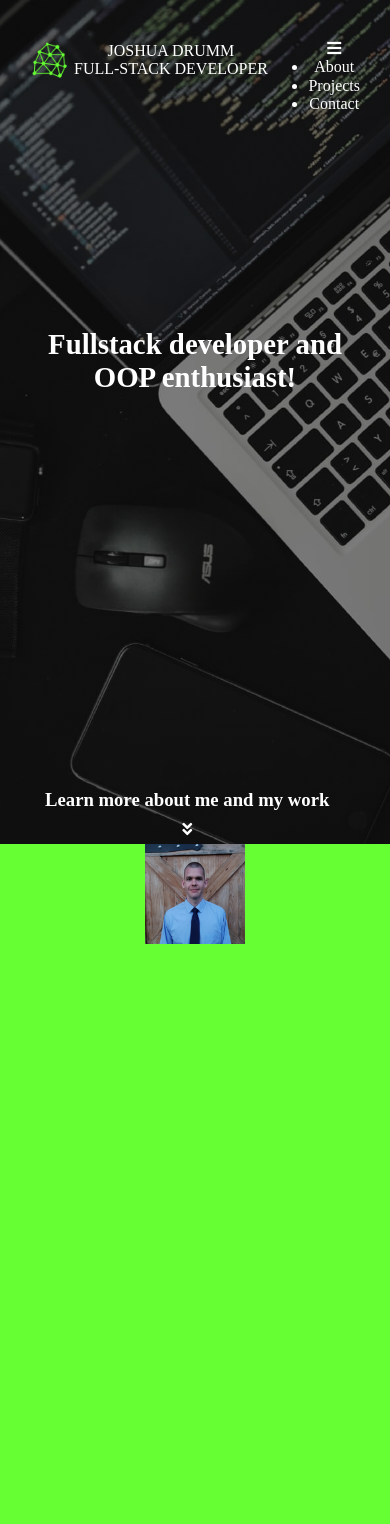
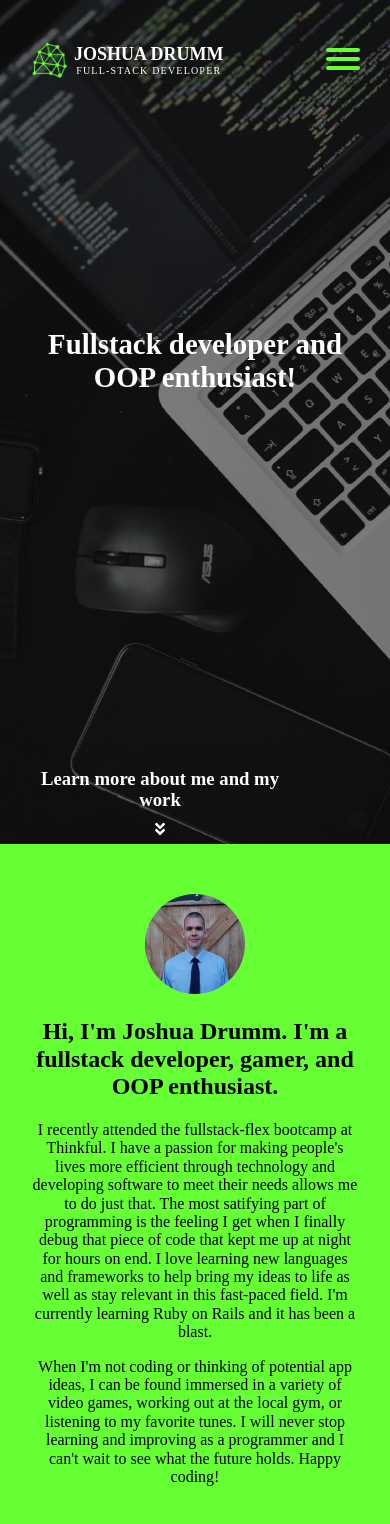
Before and after one commit to JoshingYou1/JoshingYou1.github.io, a plain HTML site: page index.html in a window 390 px wide. Shown: the top 1524 px of the page. Drawn offline with nearby package versions, Linux system fonts and the light colour scheme.

Commit message:
Hamburger menu functioning properly

```diff
--- a/index.html
+++ b/index.html
@@ -22,10 +22,13 @@
                         </div>
                     </div>
                     <div class="checkpoints">
-                        <nav class="nav-bar">
+                        <nav class="nav-bar" role="navigation">
                             <div class="desktop-hide">
-                                <span class="fas fa-bars"></span>
-                                <ul>
+                                <input type="checkbox" />
+                                <span></span>
+                                <span></span>
+                                <span></span>
+                                <ul class="menu">
                                     <li>About</li>
                                     <li>Projects</li>
                                     <li>Contact</li>
@@ -57,7 +60,22 @@
             </section>
             <section class="about">
                 <div class="row-1">
-                    <img class="personal-photo" src="images/personal-photo.jpg" alt="personal photo">
+                    <div class="container">
+                        <img class="personal-photo" src="images/personal-photo.jpg" alt="personal photo">
+                        <h2 class="about-h2">Hi, I'm Joshua Drumm. I'm a fullstack developer, gamer, and OOP enthusiast.</h2>
+                        <p class="about-p">
+                            I recently attended the fullstack-flex bootcamp at Thinkful. I have a passion for making people's lives more efficient
+                            through technology and developing software to meet their needs allows me to do just that. The most satifying part of
+                            programming is the feeling I get when I finally debug that piece of code that kept me up at night for hours on end. I
+                            love learning new languages and frameworks to help bring my ideas to life as well as stay relevant in this fast-paced
+                            field. I'm currently learning Ruby on Rails and it has been a blast.
+                        </p>
+                        <p>
+                            When I'm not coding or thinking of potential app ideas, I can be found immersed in a variety of video games, working out at
+                            the local gym, or listening to my favorite tunes. I will never stop learning and improving as a programmer and I can't wait
+                            to see what the future holds. Happy coding!
+                        </p>
+                    </div>
                 </div>
             </section>
             <section class="projects">
--- a/style.css
+++ b/style.css
@@ -55,6 +55,7 @@ header {
     padding: 0 30px;
     text-align: center;
     width: 100%;
+    margin: 0 auto;
 }
 
 #header .container {
@@ -87,14 +88,20 @@ header {
 
 .name {
     margin: 0;
+    font-size: 18px;
+    font-weight: 900;
 }
 
 .title {
     margin: 0;
+    font-size: 10px;
+    letter-spacing: 1.2px;
+    font-weight: 300;
 }
 
 .checkpoints {
     float: right;
+    margin-top: 8px;
 }
 
 /* .nav-container {
@@ -112,10 +119,10 @@ header {
     display: none;
 }
 
-.nav-bar ul {
+/* .nav-bar ul {
     margin: 0;
     padding: 0;
-}
+} */
 
 /* .nav-bar ul li {
     display: inline-block;
@@ -154,18 +161,13 @@ header {
     animation-timing-function: ease;
 }
 
-.discover-container {
-    width: 300px;
-    margin-left: auto;
-    margin-right: auto;
-}
-
 .discover {
     animation-duration: 3s;
     animation-iteration-count: infinite;
     margin: 0 auto 0 auto;
     position: absolute;
     bottom: 5px;
+    width: 260px;
 }
 
 .learn-more {
@@ -186,4 +188,143 @@ header {
 .personal-photo {
     height: 100px;
     width: 100px;
+    border-radius: 50%;
+    margin-top: 50px;
 }
+
+li {
+  color: #232323;
+  transition: color 0.3s ease;
+}
+
+.desktop-hide
+{
+  display: block;
+  top: 50px;
+  left: 50px;
+  z-index: 1;
+  -webkit-user-select: none;
+  user-select: none;
+}
+
+.desktop-hide input
+{
+  display: block;
+  width: 40px;
+  height: 32px;
+  position: absolute;
+  top: -7px;
+  left: -5px;
+
+  cursor: pointer;
+
+  opacity: 0; /* hide this */
+  z-index: 2; /* and place it over the hamburger */
+
+  -webkit-touch-callout: none;
+}
+
+/*
+ * Just a quick hamburger
+ */
+.desktop-hide span
+{
+  display: block;
+  width: 34px;
+  height: 4px;
+  margin-bottom: 5px;
+  position: relative;
+
+  background: #66ff33;
+  border-radius: 3px;
+
+  z-index: 1;
+
+  transform-origin: 4px 0px;
+
+  transition: transform 0.5s cubic-bezier(0.77,0.2,0.05,1.0),
+              background 0.5s cubic-bezier(0.77,0.2,0.05,1.0),
+              opacity 0.55s ease;
+}
+
+.desktop-hide span:first-child
+{
+  transform-origin: 0% 0%;
+}
+
+.desktop-hide span:nth-last-child(2)
+{
+  transform-origin: 0% 100%;
+}
+
+/*
+ * Transform all the slices of hamburger
+ * into a crossmark.
+ */
+.desktop-hide input:checked ~ span
+{
+  opacity: 1;
+  transform: rotate(45deg) translate(-2px, -1px);
+  background: black;
+}
+
+/*
+ * But let's hide the middle one.
+ */
+.desktop-hide input:checked ~ span:nth-last-child(3)
+{
+  opacity: 0;
+  transform: rotate(0deg) scale(0.2, 0.2);
+}
+
+/*
+ * Ohyeah and the last one should go the other direction
+ */
+.desktop-hide input:checked ~ span:nth-last-child(2)
+{
+  transform: rotate(-45deg) translate(0, -1px);
+}
+
+/*
+ * Make this absolute positioned
+ * at the top left of the screen
+ */
+.menu {
+    position: fixed;
+    width: 270px;
+    margin: -80px 0 0 -200px;
+    padding: 50px;
+    padding-top: 100px;
+    background: #66ff33;
+    list-style-type: none;
+    -webkit-font-smoothing: antialiased;
+    transform-origin: 0% 0%;
+    transform: translate(100%, 0);
+    transition: transform 0.5s cubic-bezier(0.77, 0.2, 0.05, 1.0);
+}
+
+.menu li {
+    width: 100px;
+    margin-right: auto;
+    margin-left: auto;
+    padding: 15px 0;
+    font-size: 22px;
+    /* text-decoration: none;
+    background-image: linear-gradient(currentColor, currentColor);
+    background-position: 0% 100%;
+    background-repeat: no-repeat;
+    background-size: 0% 2px;
+    transition: background-size .3s; */
+}
+
+/*
+ * And let's slide it in from the left
+ */
+.desktop-hide input:checked ~ ul
+{
+  transform: none;
+}
+
+/* .menu li:hover, .menu li:focus {
+    background-size: 100% 3px;
+} */
```
